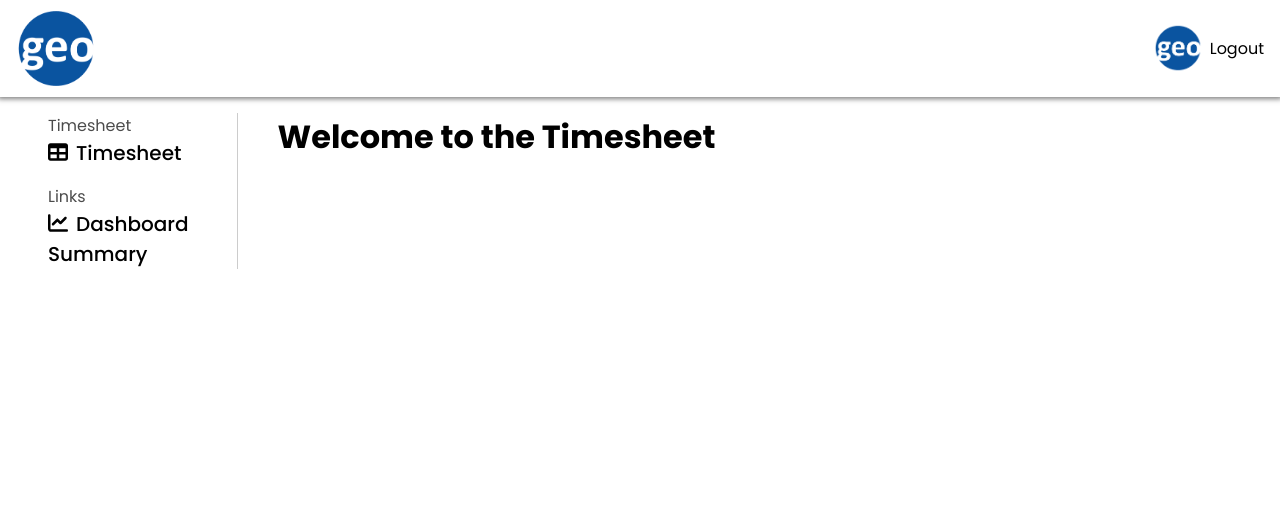
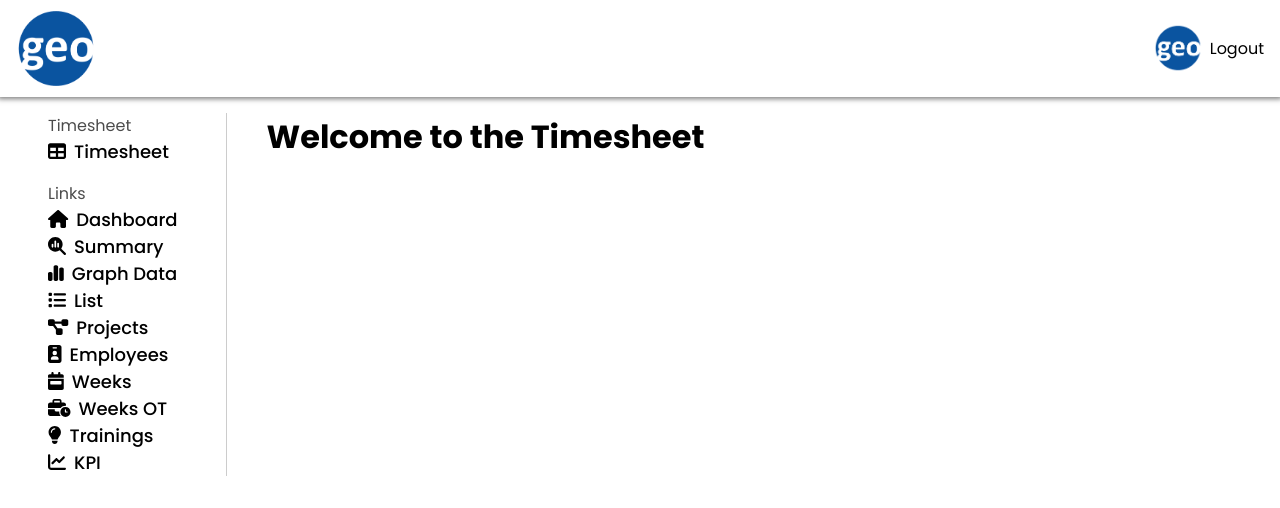
Before and after one commit to lugh-tuatha/geo.timesheet, an Angular app: page / in a window 1280 px wide. Shown: the top 508 px of the page. Built offline with nearby package versions, Linux system fonts and the light colour scheme.

Commit message:
Add Navlinks

```diff
--- a/src/app/components/sidebar/sidebar.component.html
+++ b/src/app/components/sidebar/sidebar.component.html
@@ -10,9 +10,44 @@
   <p>Links</p>
   <ul>
     <li>
-      <fa-icon [icon]="faChartLine"></fa-icon>
+      <fa-icon [icon]="faHouse"></fa-icon>
       <a routerLink="/dashboard">Dashboard</a>
     </li>
-    <li><a routerLink="/summary">Summary</a></li>
+    <li>
+      <fa-icon [icon]="faMagnifyingGlassChart"></fa-icon>
+      <a routerLink="/summary">Summary</a>
+    </li>
+    <li>
+      <fa-icon [icon]="faChartSimple"></fa-icon>
+      <a>Graph Data</a>
+    </li>
+    <li>
+      <fa-icon [icon]="faList"></fa-icon>
+      <a>List</a>
+    </li>
+    <li>
+      <fa-icon [icon]="faProjectDiagram"></fa-icon>
+      <a>Projects</a>
+    </li>
+    <li>
+      <fa-icon [icon]="faIdBadge"></fa-icon>
+      <a>Employees</a>
+    </li>
+    <li>
+      <fa-icon [icon]="faCalendarWeek"></fa-icon>
+      <a>Weeks</a>
+    </li>
+    <li>
+      <fa-icon [icon]="faBusinessTime"></fa-icon>
+      <a>Weeks OT</a>
+    </li>
+    <li>
+      <fa-icon [icon]="faLightbulb"></fa-icon>
+      <a>Trainings</a>
+    </li>
+    <li>
+      <fa-icon [icon]="faChartLine"></fa-icon>
+      <a>KPI</a>
+    </li>
   </ul>
 </div>
--- a/src/app/components/sidebar/sidebar.component.scss
+++ b/src/app/components/sidebar/sidebar.component.scss
@@ -10,7 +10,7 @@
 
   ul{
     li{
-      font-size: 1.25rem;
+      font-size: 1.125rem;
       font-weight: 500;
 
       display: flex;
--- a/src/app/components/sidebar/sidebar.component.ts
+++ b/src/app/components/sidebar/sidebar.component.ts
@@ -9,4 +9,15 @@ import * as Fa from '@fortawesome/free-solid-svg-icons'
 export class SidebarComponent {
   faTable = Fa.faTable;
   faChartLine = Fa.faChartLine;
+  faMagnifyingGlassChart = Fa.faMagnifyingGlassChart;
+  faChartSimple= Fa.faChartSimple;
+  faList = Fa.faList;
+  faProjectDiagram = Fa.faProjectDiagram;
+  faUsersBetweenLines = Fa.faUsersBetweenLines;
+  faIdBadge = Fa.faIdBadge;
+  faCalendarWeek = Fa.faCalendarWeek;
+  faBusinessTime = Fa.faBusinessTime;
+  faLightbulb = Fa.faLightbulb;
+  faHouse = Fa.faHouse;
+
 }
```
